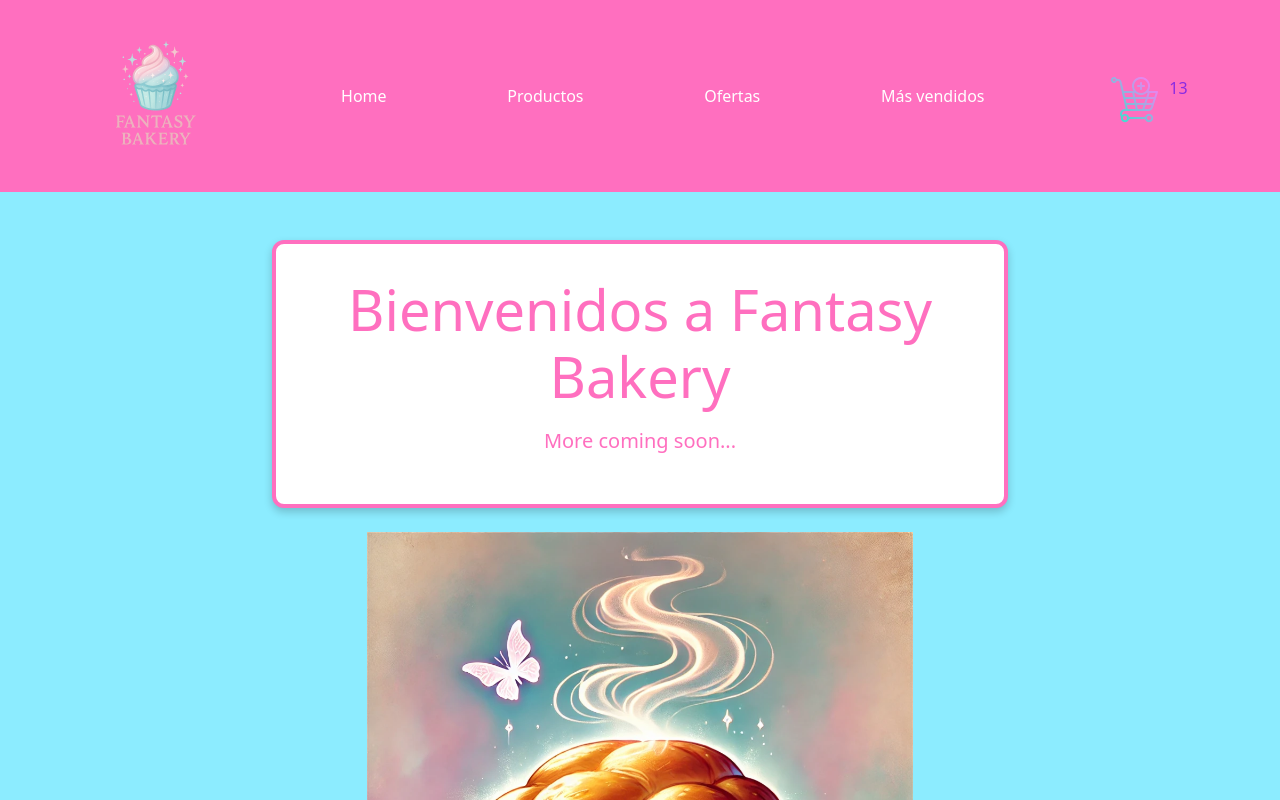
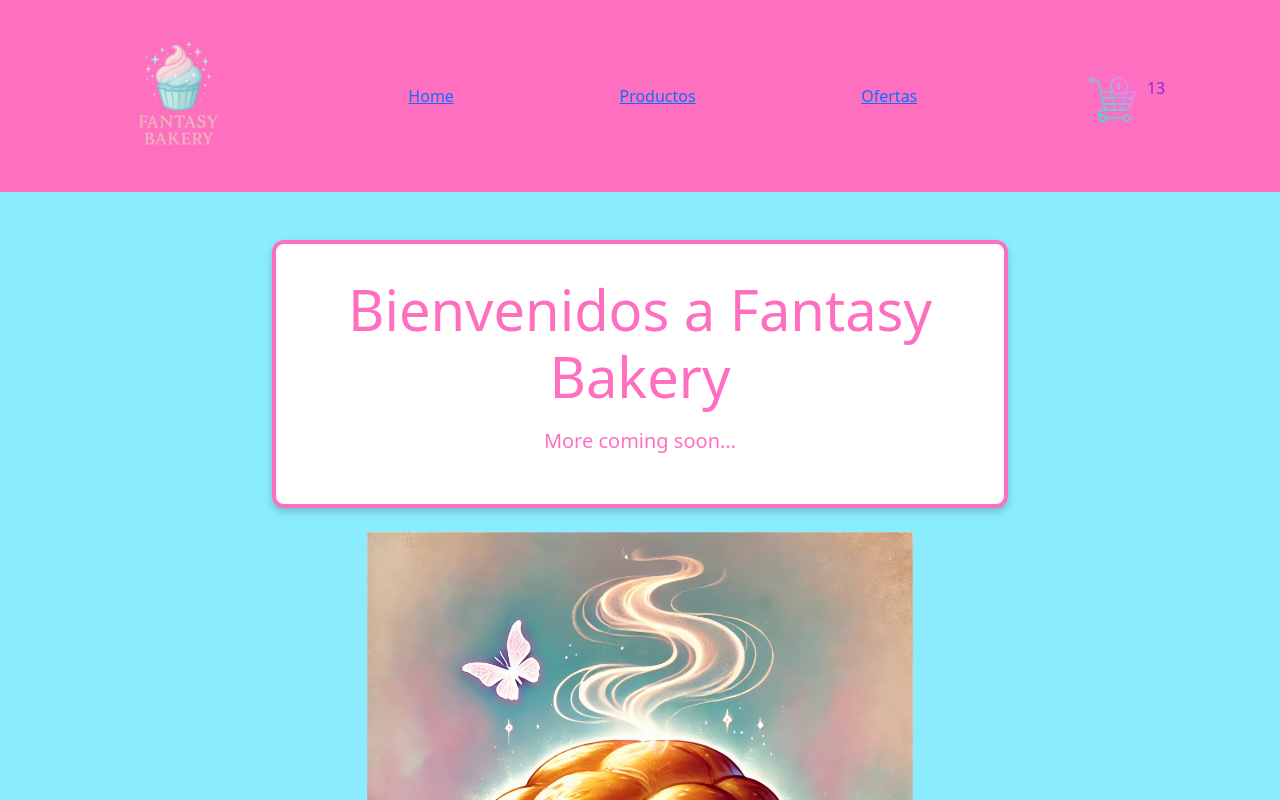
Before and after one commit to Liliana-Hernandez-Velasco/EntregaFinalReact-LilianaHernandez, a React (Vite) app: page / in a window 1280 px wide. Shown: the top 800 px of the page. Built offline with nearby package versions, Linux system fonts and the light colour scheme.

Commit message:
Changes to NavbarComponents

```diff
--- a/src/components/NavbarComponent.jsx
+++ b/src/components/NavbarComponent.jsx
@@ -3,10 +3,9 @@ const NavbarComponent = () =>{
     return(
         <nav className="navContainer">
             <img alt='logo' src='../FantasyBakeryLogo.png' className="aLogo"/>
-            <a className='aLink'>Home</a>
-            <a className='aLink'>Productos</a>
-            <a className='aLink'>Ofertas</a>
-            <a className='aLink'>Más vendidos</a>
+            <a className="anchor-nav" href="">Home</a>
+            <a className="anchor-nav" href="">Productos</a>
+            <a className="anchor-nav" href="">Ofertas</a>
             <CarWidget counter={13}/>
         </nav>
     )
```
